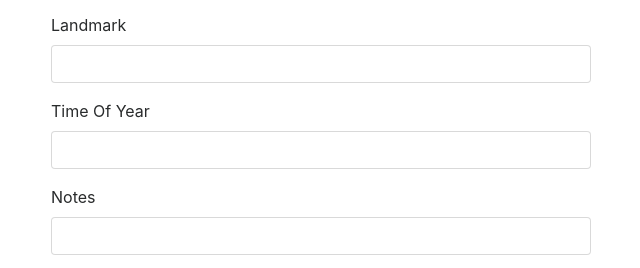
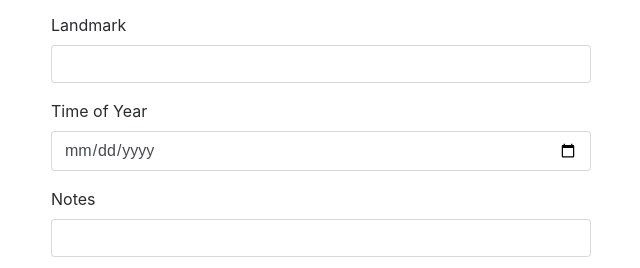
Before and after one commit to vmpuentes/travel-list, a plain HTML site: page index.html in a window 1280 px wide. Shown: the part 168-436 px from the top of the page, without its empty margins (34-674 px from the left). Drawn offline with Linux system fonts and the light colour scheme.

Commit message:
add changes to business and user logic in scritps file.

```diff
--- a/index.html
+++ b/index.html
@@ -25,8 +25,8 @@
              <input type="text" class="form-control" id="new-landmark" required>
            </div>
            <div class="form-group">
-             <label for="new-timeofyear">Time Of Year</label>
-             <input type="text" class="form-control" id="new-timeofyear" required>
+             <label for="new-timeofyear">Time of Year</label>
+             <input id="new-timeofyear" class="form-control" type="date" required>
            </div>
            <div class="form-group">
              <label for="new-notes">Notes</label>
```
